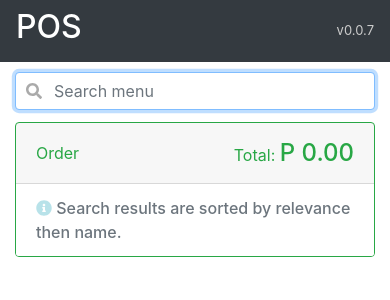
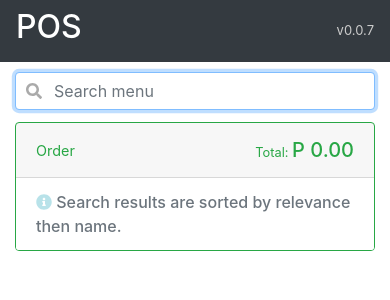
Before and after one commit to aguirrerodrigo/ra-pos, an Angular app: page / in a window 390 px wide. Shown: the top 300 px of the page. Built offline with nearby package versions, Linux system fonts and the light colour scheme.

Commit message:
Updated UI responsive font-sizes for smaller screens

```diff
--- a/src/app/components/order-item/order-item.component.scss
+++ b/src/app/components/order-item/order-item.component.scss
@@ -5,11 +5,11 @@
 }
 
 .title-description {
-	@extend .col-8, .order-1, .col-sm-6, .col-md-8;
+	@extend .col-7, .order-1, .col-sm-6, .col-md-8;
 }
 
 .title {
-	font-size: 1.25rem;
+	font-size: 1.1rem;
 	font-weight: 500;
 }
 
@@ -20,8 +20,8 @@
 }
 
 .total {
-	@extend .col-4, .order-2, .col-sm-3, .order-sm-4, .col-md-2, .quantity-total;
-	font-size: 1.25rem;
+	@extend .col-5, .order-2, .col-sm-3, .order-sm-4, .col-md-2, .quantity-total;
+	font-size: 1.1rem;
 }
 
 .unit-price {
@@ -41,6 +41,12 @@
 }
 
 @include media-breakpoint-up(sm) {
+	.title {
+		font-size: 1.25rem;
+	}
+	.total {
+		font-size: 1.25rem;
+	}
 	.quantity {
 		font-size: 1.25rem;
 	}
--- a/src/app/components/order/order.component.html
+++ b/src/app/components/order/order.component.html
@@ -1,7 +1,8 @@
 <div class="order-container">
 	<div class="header">
-		<div>
+		<span>
 			{{ title }}
+		</span>
 		<span *ngIf="order?.count > 0">-&nbsp;</span>
 		<span class="item-count" *ngIf="order?.count == 1"
 			>{{ order?.count }} Item</span
@@ -9,9 +10,8 @@
 		<span class="item-count" *ngIf="order?.count > 1"
 			>{{ order?.count }} Items</span
 		>
-		</div>
 		<div class="total-container">
-			<div>Total:&nbsp;</div>
+			<div class="total-label">Total:&nbsp;</div>
 			<div class="total">
 				{{ order?.total | currency: 'PH':'P ':'1.2-2' }}
 			</div>
--- a/src/app/components/order/order.component.scss
+++ b/src/app/components/order/order.component.scss
@@ -10,10 +10,16 @@
 		.flex-nowrap,
 		.align-items-center,
 		.text-success;
+	font-size: 0.9rem;
 }
 
 .item-count {
+	white-space: nowrap;
 	font-weight: 500;
+}
+
+.total-label {
+	font-size: 0.8rem;
 }
 
 .total-container {
@@ -26,7 +32,7 @@
 }
 
 .total {
-	font-size: 1.5rem;
+	font-size: 1.25rem;
 	font-weight: 500;
 }
 
@@ -49,6 +55,15 @@ fa-icon {
 	cursor: pointer;
 }
 
+@include media-breakpoint-up(sm) {
+	.header {
+		font-size: 1rem;
+	}
+	.total {
+		font-size: 1.5rem;
+	}
+}
+
 // .selected {
 // 	@extend .list-group-item-success;
 // }
```
Lines whose indentation alone changed are shown as unchanged.
